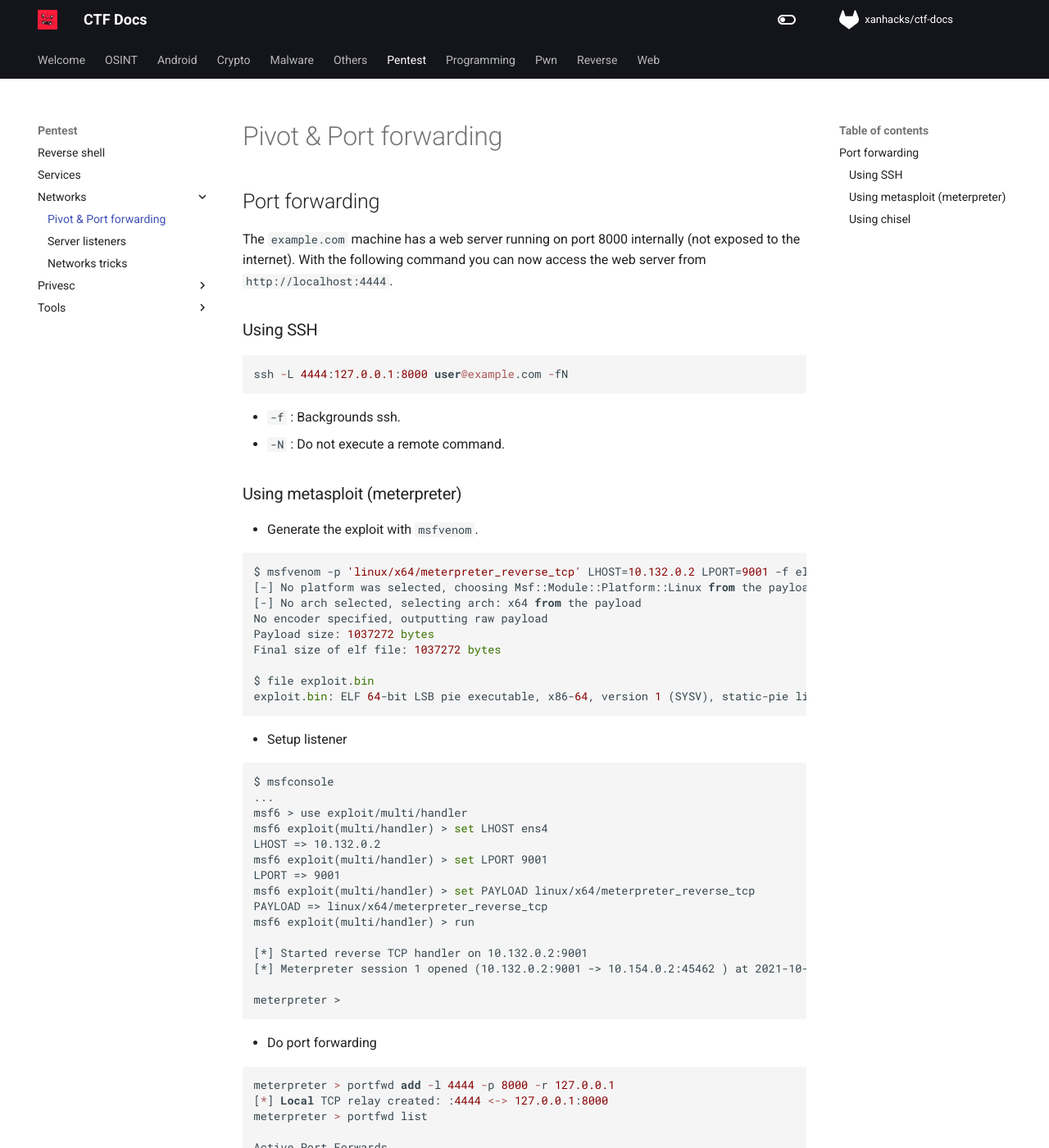
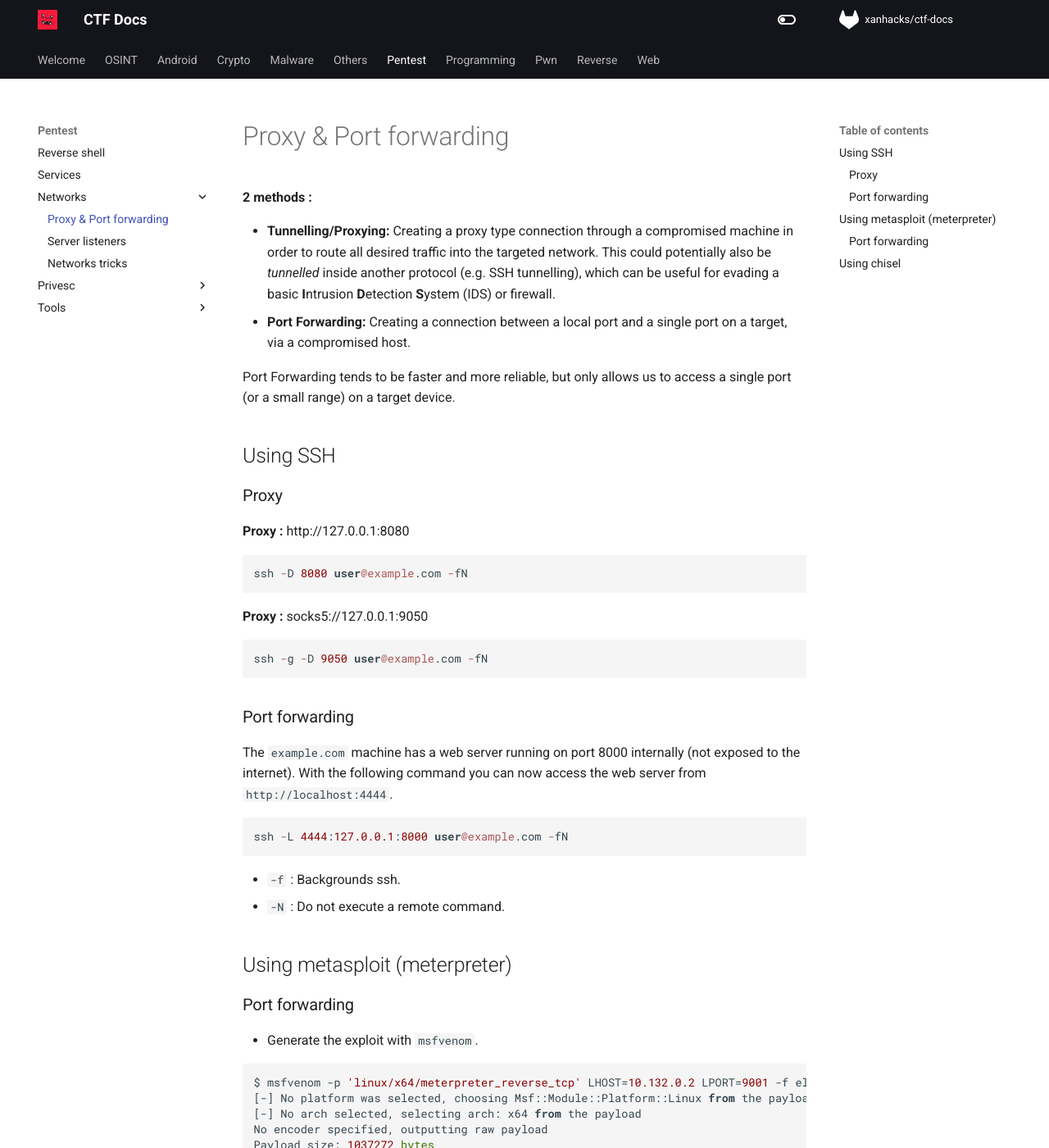
Before and after one commit to xanhacks/ctf-docs, an MkDocs documentation site: the page built from docs/pentest/networks/pivot.md, in a window 1280 px wide and 1400 px high. Shown: the whole window at 82% size. Built offline with MkDocs 1.6.1 and Material for MkDocs 9.7.7, drawn with Linux system fonts in a browser that asks for light colours; nearby versions of some CDN libraries; comment, search, counter and statistics services are not loaded.

Commit message:
add proxy

````diff
--- a/docs/pentest/networks/pivot.md
+++ b/docs/pentest/networks/pivot.md
@@ -1,15 +1,36 @@
 ---
-title: Pivot & Port forwarding
-description: Port forwarding and pivot.
+title: Proxy & Port forwarding
+description: Desciption of two pivot techniques, port forwarding and proxy.
 ---
 
-# Pivot & Port forwarding
+# Proxy & Port forwarding
 
-## Port forwarding
+**2 methods :**
+
+- **Tunnelling/Proxying:** Creating a proxy type connection through a compromised machine in order to route all desired traffic into the targeted network. This could potentially also be _tunnelled_ inside another protocol (e.g. SSH tunnelling), which can be useful for evading a basic **I**ntrusion **D**etection **S**ystem (IDS) or firewall.
+- **Port Forwarding:** Creating a connection between a local port and a single port on a target, via a compromised host.
+
+Port Forwarding tends to be faster and more reliable, but only allows us to access a single port (or a small range) on a target device.
+
+## Using SSH
+
+### Proxy
+
+**Proxy :** http://127.0.0.1:8080
+
+```bash
+ssh -D 8080 user@example.com -fN
+```
+
+**Proxy :** socks5://127.0.0.1:9050
+
+```bash
+ssh -g -D 9050 user@example.com -fN
+```
+
+### Port forwarding
 
 The `example.com` machine has a web server running on port 8000 internally (not exposed to the internet). With the following command you can now access the web server from `http://localhost:4444`.
-
-### Using SSH
 
 ```bash
 ssh -L 4444:127.0.0.1:8000 user@example.com -fN
@@ -18,7 +39,9 @@ ssh -L 4444:127.0.0.1:8000 user@example.com -fN
 - `-f` : Backgrounds ssh.
 - `-N` : Do not execute a remote command.
 
-### Using metasploit (meterpreter)
+## Using metasploit (meterpreter)
+
+### Port forwarding
 
 - Generate the exploit with `msfvenom`.
 
@@ -78,6 +101,6 @@ meterpreter > portfwd delete -l 4444 -p 8000 -r 127.0.0.1
 `-p` : Port on the remote machine (victim machine).
 `-r` : Target host.
 
-### Using chisel
+## Using chisel
 
 - [Chisel](https://github.com/jpillora/chisel)
````
